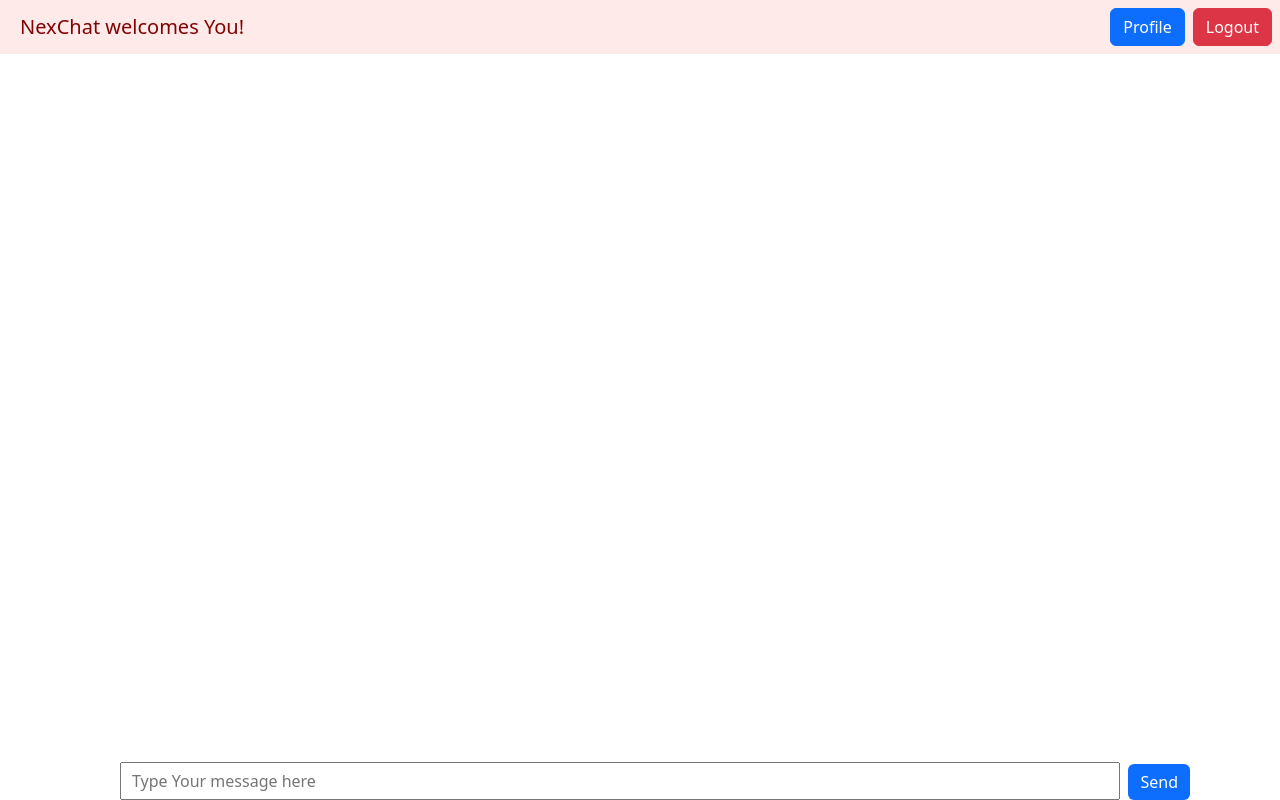
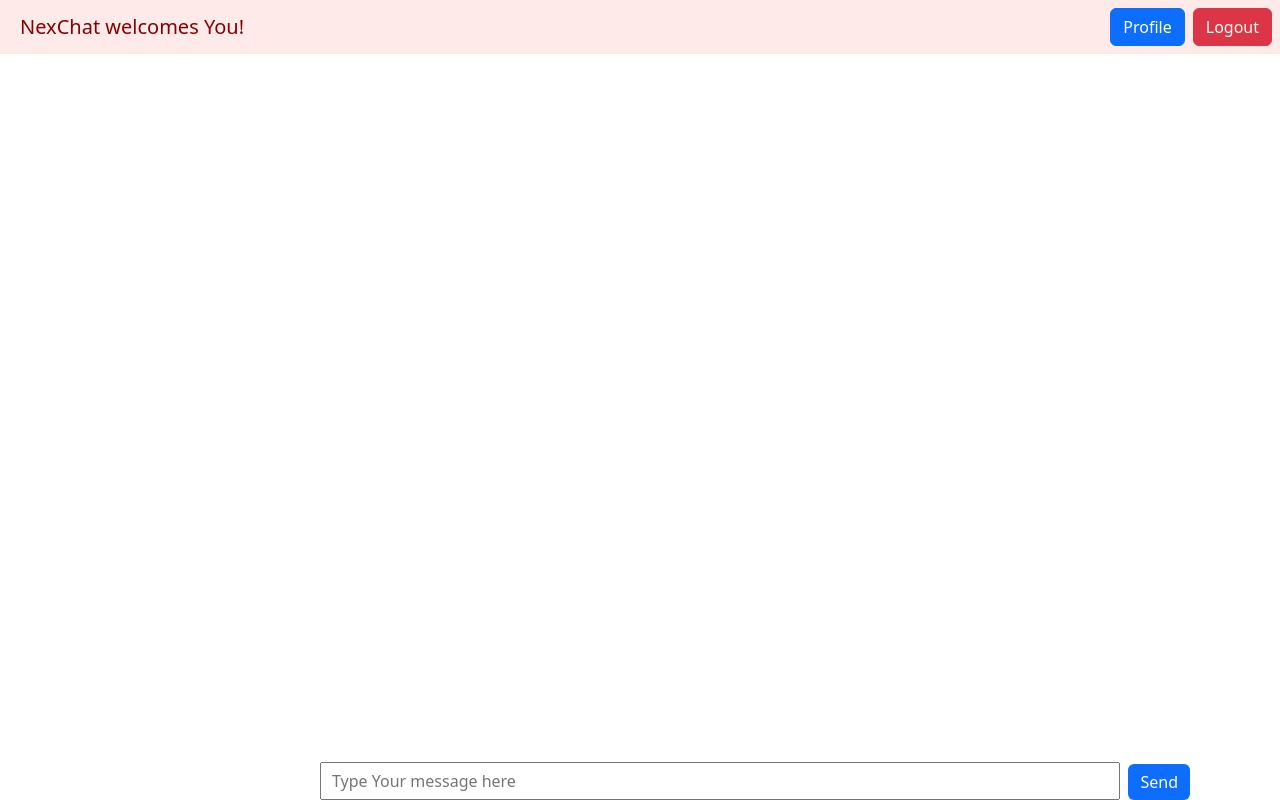
Before and after one commit to MaazDanish/NexChat, a plain HTML site: page Frontend/chat.html in a window 1280 px wide. Drawn offline with nearby package versions, Linux system fonts and the light colour scheme; no server answers.

```diff
--- a/Backend/Controller/chatController.js
+++ b/Backend/Controller/chatController.js
@@ -45,7 +45,7 @@
         if (!chat) {
             return res.status(409).json({ message: 'There is no data exist', success: false });
         }
-        console.log(chat);
+        // console.log(chat);
         res.status(200).json({ messages: chat, success: true, id: userId });
     } catch (err) {
         res.status(500).json({ err: err, message: 'Internal server error while fething data from backend', success: false })
--- a/Frontend/Script/chat.js
+++ b/Frontend/Script/chat.js
@@ -29,11 +29,14 @@
         // console.log(user);
         displayUserInformation(user.data)
 
+        // setInterval(async () => {
+
         const chat = await axios.get('http://localhost:4106/nexchat/chats/get-all-msg', { headers });
         for (var i = 0; i < chat.data.messages.length; i++) {
             console.log(chat.data.messages[i]);
             showMsg(chat.data.messages[i]);
         }
+        // }, 1000)
 
 
     } catch (err) {
--- a/Frontend/Style/chat.css
+++ b/Frontend/Style/chat.css
@@ -22,9 +22,10 @@
 .msg-input {
     position: absolute;
     bottom: 0px;
-    margin-left: 120px;
-    width: 1000px;
+    margin-left: 320px;
+    width: 800px;
     padding: 5px 10px;
+
 }
 
 .msg-btn {
```
